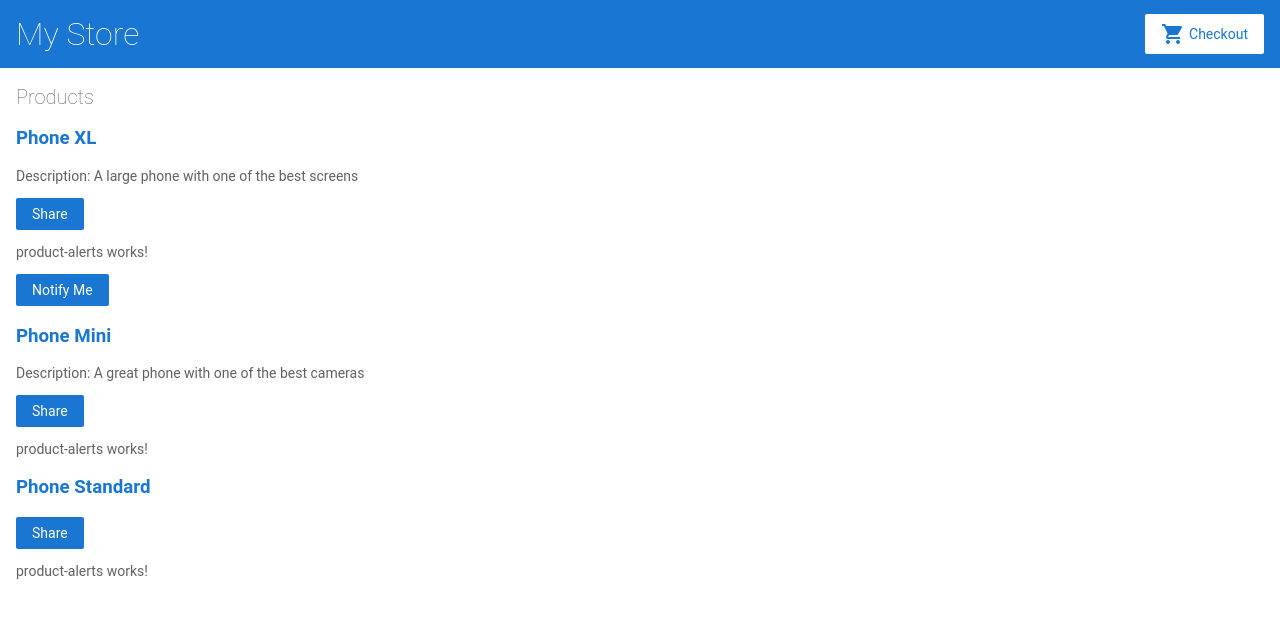
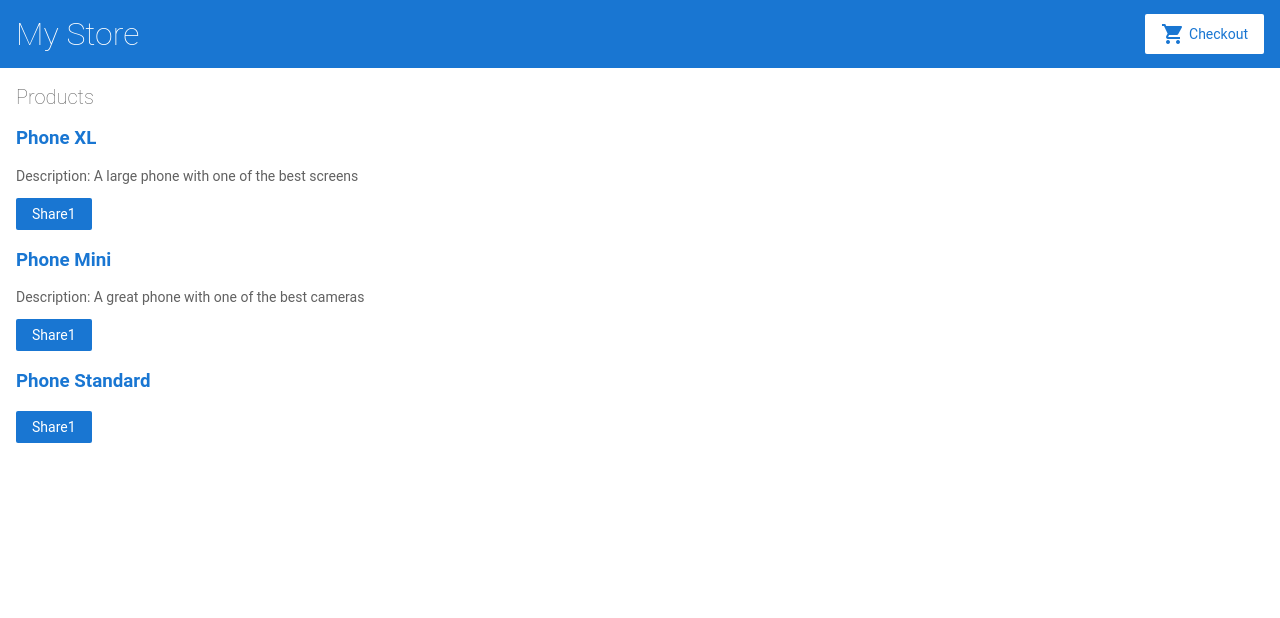
Before and after one commit to carsonery/angular-oeiu5e, an Angular app: page / in a window 1280 px wide. Shown: the top 618 px of the page. Built offline with nearby package versions, Linux system fonts and the light colour scheme.

Commit message:
1 file modified

```diff
--- a/src/app/product-list/product-list.component.html
+++ b/src/app/product-list/product-list.component.html
@@ -1,5 +1,4 @@
 <h2>Products</h2>
-
 
 <!--
 Copyright Google LLC. All Rights Reserved.
@@ -8,20 +7,12 @@
 -->
 
 <div *ngFor="let product of products">
-
   <h3>
-  <a [title]="product.name + ' details'">
-  {{ product.name }}
-</a>
+    <a [title]="product.name + ' details'">
+      {{ product.name }}
+    </a>
   </h3>
-  <p *ngIf="product.description">
-  Description: {{ product.description }}
-</p>
-<button type="button" (click)="share()">
-Share
-</button>
-<app-product-alerts
-  [product]="product">
-</app-product-alerts>
+  <p *ngIf="product.description">Description: {{ product.description }}</p>
+  <button type="button" (click)="share()">Share1</button>
 
 </div>
```
